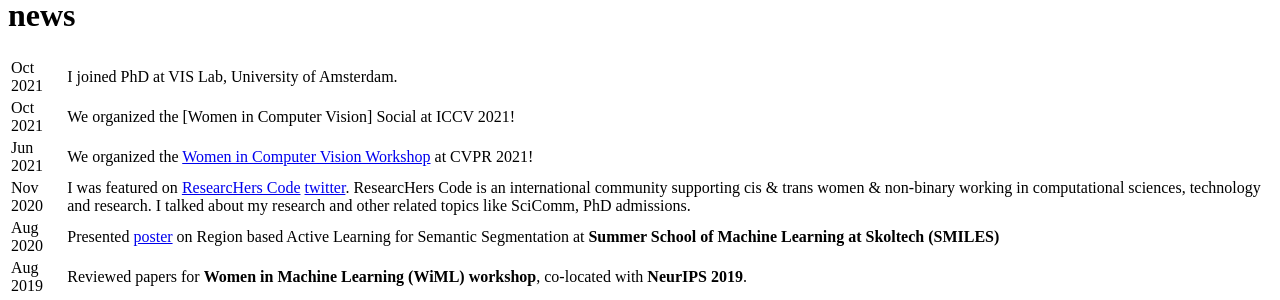
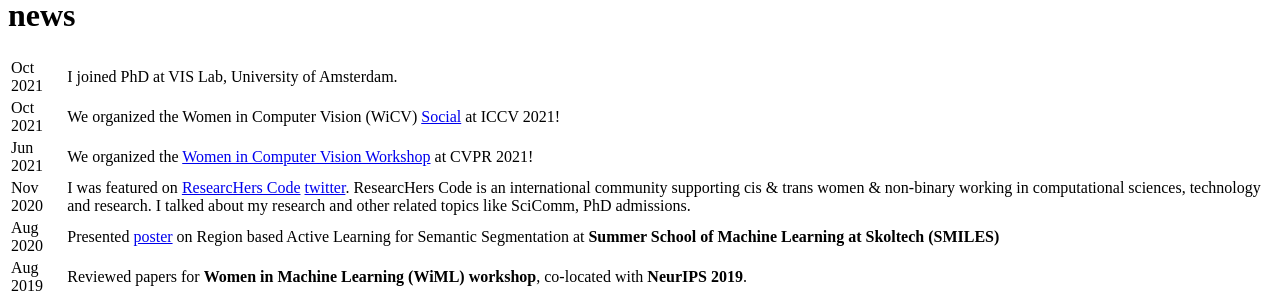
Before and after one commit to tkasarla/tkasarla.github.io, a Jekyll site: the page built from index.md, in a window 1280 px wide. Shown: the part 1066-1366 px from the top of the page. Built offline with Jekyll 4.4.1, drawn with Linux system fonts in a browser that asks for light colours.

Commit message:
updated main page

```diff
--- a/index.md
+++ b/index.md
@@ -41,7 +41,7 @@ I am one of the organizers of [Women in Computer Vision Workshop](https://sites.
 # news
 
 Oct 2021 | I joined PhD at VIS Lab, University of Amsterdam.
-Oct 2021 | We organized the [Women in Computer Vision] Social at ICCV 2021!
+Oct 2021 | We organized the Women in Computer Vision (WiCV) [Social](https://iccv2021.thecvf.com/networking-sessions) at ICCV 2021!
 Jun 2021 | We organized the [Women in Computer Vision Workshop](https://sites.google.com/view/wicvcvpr2021/home) at CVPR 2021!
 Nov 2020 | I was featured on [ResearcHers Code](https://www.researcherscode.com/twitter-contributors) [twitter](https://twitter.com/search?q=from%3AResearchersCode%20since%3A2020-11-02%20until%3A2020-11-09&src=typed_query&f=live). ResearcHers Code is an international community supporting cis & trans women & non-binary working in computational sciences, technology and research. I talked about my research and other related topics like SciComm, PhD admissions.
 Aug 2020 | Presented [poster](https://smiles.skoltech.ru/poster-presentations) on Region based Active Learning for Semantic Segmentation at **Summer School of Machine Learning at Skoltech (SMILES)**
```
Also changed, not shown: 1 other file.
